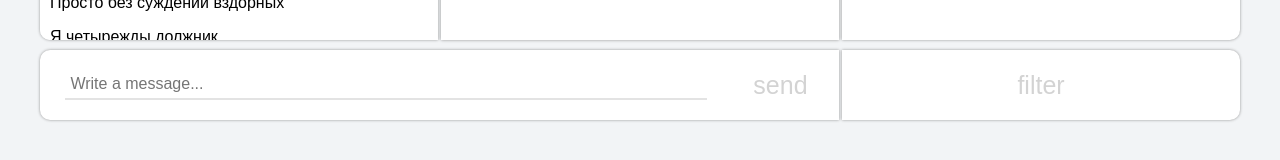
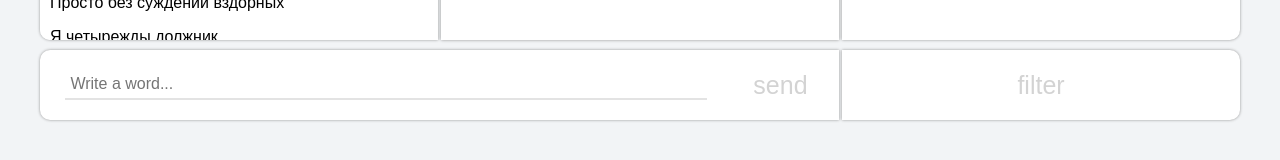
Before and after one commit to pasajero0/React-SPA, a React app: page / in a window 1280 px wide. Shown: the part 615-775 px from the top of the page. Built offline with nearby package versions, Linux system fonts and the light colour scheme; the HTML template or start-up script is replaced by a standard one.

Commit message:
unable to enter space, dot and comma

```diff
--- a/src/components/Form.js
+++ b/src/components/Form.js
@@ -4,7 +4,7 @@ class Form extends Component {
   state = {value: ''};
 
   onMessageChange = event => {
-    this.setState({value: event.target.value});
+    this.setState({value: event.target.value.trim().replace(/[.,\s]/g, '')});
   }
 
   onSubmit = event => {
@@ -16,7 +16,7 @@ class Form extends Component {
   render() {
     return (
       <form onSubmit={this.onSubmit}>
-        <input type="text" value={this.state.value} onChange={this.onMessageChange} placeholder="Write a message..."/>
+        <input type="text" value={this.state.value} onChange={this.onMessageChange} placeholder="Write a word..."/>
         <button type="submit" value="Submit">send</button>
       </form>
     );
```
Also changed, not shown: src/App.js (+0 -10 lines).
